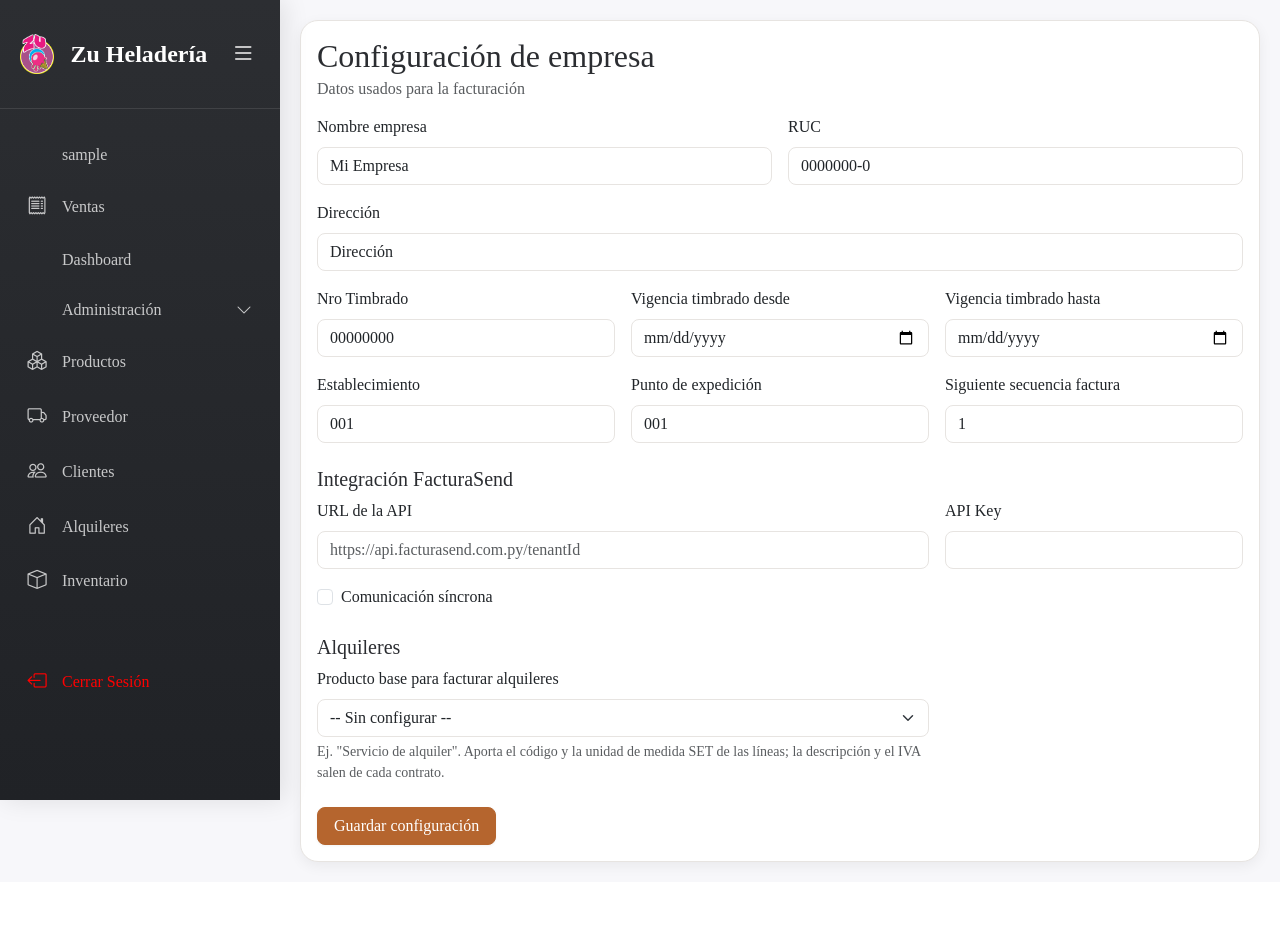
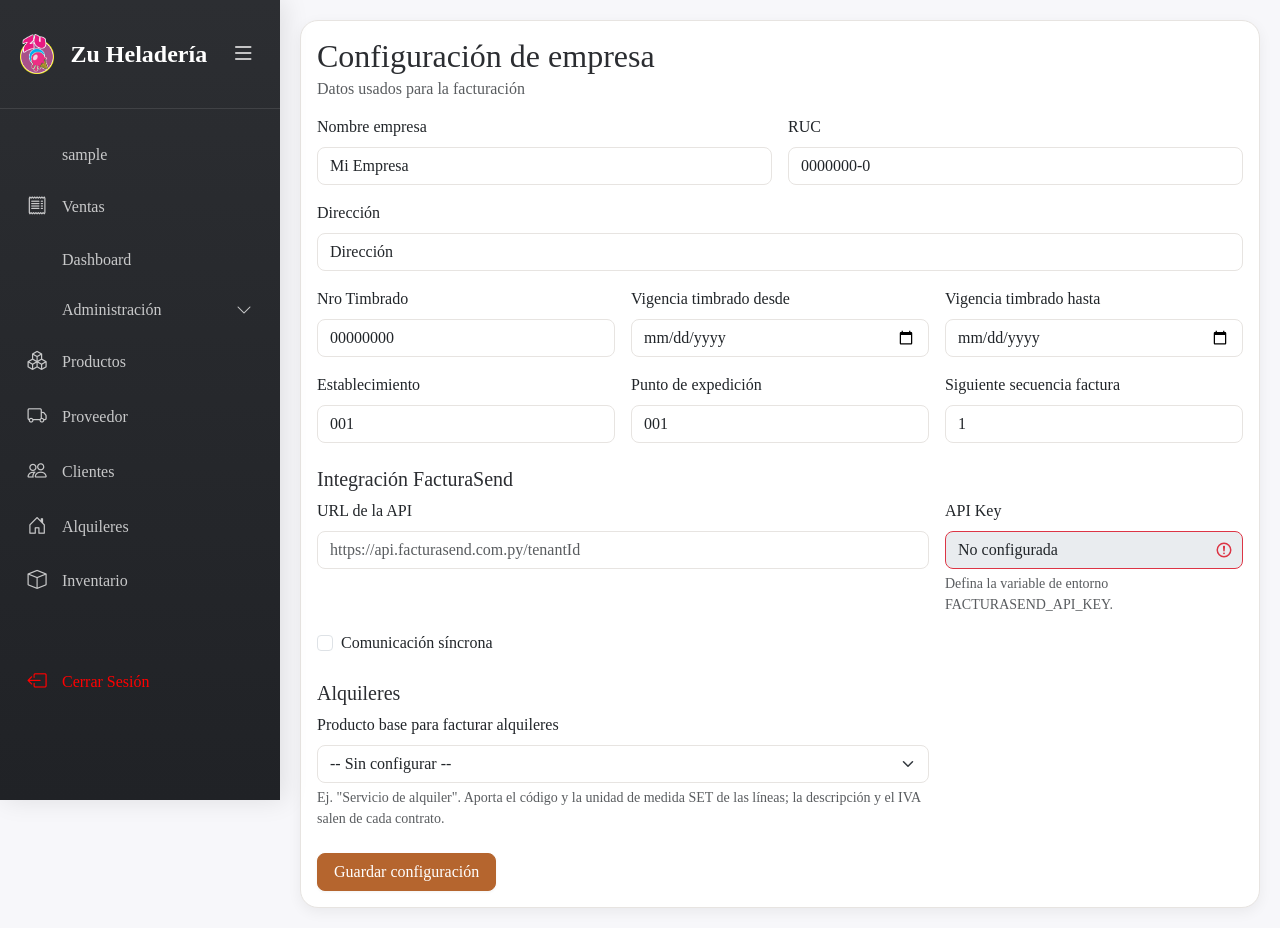
Before and after one commit to rodsavic/Heladeria, a Django app: page /configuracion/empresa/ in a window 1280 px wide. Before the commit the page ends 869 px from the top, so only its background shows below. Run offline with Django 3.2, Linux system fonts and the light colour scheme; the visitor is signed in with stand-in values (Sample User, id 1); data comes from the database, SQL or seed files in the repository; data that the repository does not hold is empty; parts of the project's set-up code (start-up, migrations or seed data) failed here and were passed over; some libraries are stand-ins or nearby versions.

Commit message:
Se pasa la APIKEY  a una variable de entorno

```diff
--- a/apps/configuracion/models.py
+++ b/apps/configuracion/models.py
@@ -1,3 +1,4 @@
+from django.conf import settings
 from django.db import models
 
 
@@ -12,7 +13,6 @@ class ConfiguracionEmpresa(models.Model):
     punto_expedicion = models.CharField(max_length=3, default='001')
     secuencia_actual = models.PositiveIntegerField(default=1)
     facturasend_url = models.CharField(max_length=255, blank=True, default='', help_text='Ej: https://api.facturasend.com.py/tenantId')
-    facturasend_api_key = models.CharField(max_length=255, blank=True, default='')
     facturasend_sincrono = models.BooleanField(default=False)
     # Producto generico (ej. "Servicio de alquiler") que se usa como base de las
     # lineas de los contratos de alquiler: aporta codigo y unidad de medida SET.
@@ -28,5 +28,9 @@ class ConfiguracionEmpresa(models.Model):
     def __str__(self):
         return self.nombre_empresa
 
+    @property
+    def facturasend_api_key(self):
+        return settings.FACTURASEND_API_KEY
+
     def generar_nro_factura(self):
         return f"{self.establecimiento}-{self.punto_expedicion}-{self.secuencia_actual:07d}"
--- a/apps/configuracion/views.py
+++ b/apps/configuracion/views.py
@@ -39,7 +39,6 @@ def configuracionEmpresaView(request):
         secuencia_actual = request.POST.get('secuencia_actual', '1')
         configuracion.secuencia_actual = int(secuencia_actual) if secuencia_actual.isdigit() else 1
         configuracion.facturasend_url = request.POST.get('facturasend_url', '').strip()
-        configuracion.facturasend_api_key = request.POST.get('facturasend_api_key', '').strip()
         configuracion.facturasend_sincrono = request.POST.get('facturasend_sincrono') == 'on'
         producto_alquiler = request.POST.get('producto_alquiler', '')
         configuracion.producto_alquiler_id = int(producto_alquiler) if producto_alquiler.isdigit() else None
--- a/apps/factura/facturasend_client.py
+++ b/apps/factura/facturasend_client.py
@@ -19,7 +19,8 @@ class FacturaSendClient:
 
     `configuracion` es una instancia de ConfiguracionEmpresa, de donde se
     toman la URL base (incluye el tenantId, ej:
-    "https://api.facturasend.com.py/<tenantId>") y la API Key.
+    "https://api.facturasend.com.py/<tenantId>") y la API Key (que viene de
+    la variable de entorno FACTURASEND_API_KEY).
     """
 
     def __init__(self, configuracion):
--- a/apps/templates/configuracion/empresa.html
+++ b/apps/templates/configuracion/empresa.html
@@ -57,7 +57,12 @@
                 </div>
                 <div class="col-md-4">
                     <label class="form-label">API Key</label>
-                    <input type="password" class="form-control" name="facturasend_api_key" autocomplete="off" value="{{ configuracion.facturasend_api_key }}">
+                    {% if configuracion.facturasend_api_key %}
+                    <input type="text" class="form-control" value="Configurada (variable de entorno)" disabled>
+                    {% else %}
+                    <input type="text" class="form-control is-invalid" value="No configurada" disabled>
+                    <div class="form-text">Defina la variable de entorno FACTURASEND_API_KEY.</div>
+                    {% endif %}
                 </div>
                 <div class="col-md-12">
                     <div class="form-check">
--- a/core/settings.py
+++ b/core/settings.py
@@ -32,6 +32,8 @@ if not SECRET_KEY:
         raise ImproperlyConfigured('Defina la variable de entorno DJANGO_SECRET_KEY.')
     # Solo para desarrollo local con DJANGO_DEBUG=True.
     SECRET_KEY = 'django-insecure-solo-para-desarrollo-local'
+
+FACTURASEND_API_KEY = config('FACTURASEND_API_KEY', default='')
 
 ALLOWED_HOSTS = ['web-production-1e3ba.up.railway.app', '127.0.0.1','web-gunicorn-corewsgi-production-08f7.up.railway.app']
 CSRF_TRUSTED_ORIGINS = ["https://web-production-1e3ba.up.railway.app",'https://127.0.0.1','https://web-gunicorn-corewsgi-production-08f7.up.railway.app']
```
Also changed, not shown: apps/configuracion/migrations/0004_remove_facturasend_api_key.py (added).
